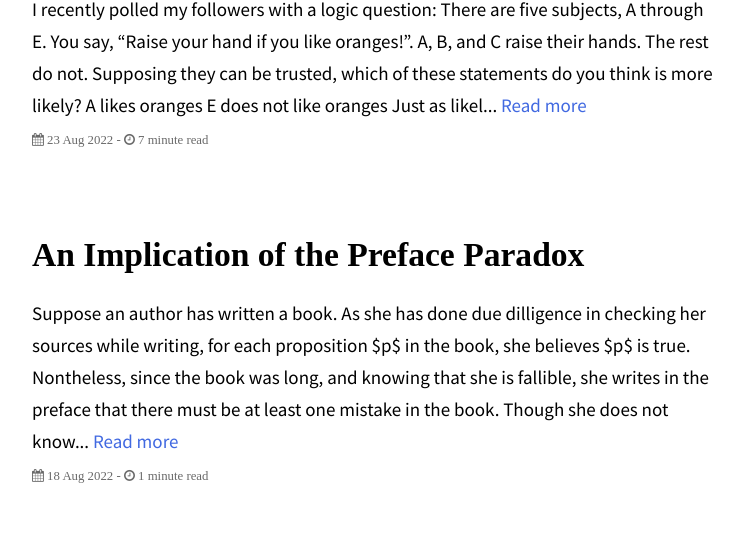
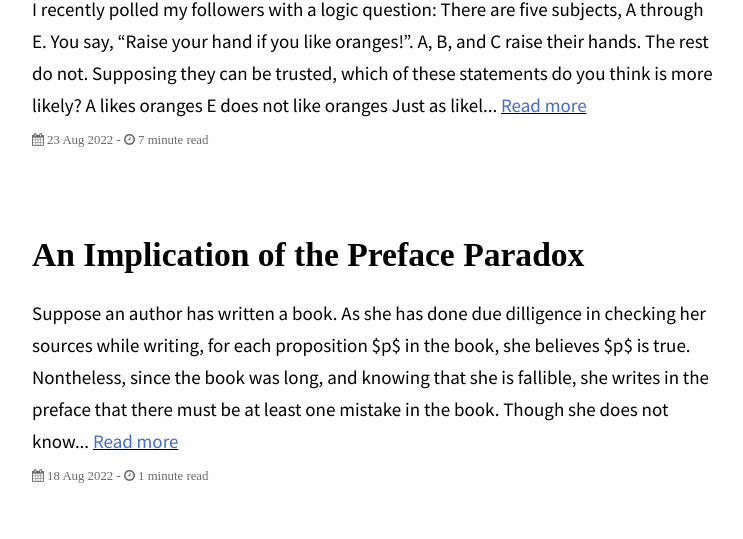
Before and after one commit to GWDZ-true/gwdz-site, a Jekyll site: the page built from index.html, in a window 1280 px wide. Shown: the part 813-1352 px from the top of the page, without its empty margins (263-1006 px from the left). Built offline with Jekyll 4.4.1, drawn with Linux system fonts in a browser that asks for light colours; some web fonts are replaced; the list of posts is cut into pages by our own code.

```diff
--- a/_layouts/home.html
+++ b/_layouts/home.html
@@ -39,7 +39,7 @@ Have fun exploring!
       </div>
     {% endif %}
     <p>
-      {{ post.content | strip_html | truncate: 350 }} <a href="{{ https://site.github.url }}{{ post.url }}">Read more</a>
+      {{ post.content | strip_html | truncate: 350 }} <u> <a href="{{ https://site.github.url }}{{ post.url }}">Read more</a> </u>
       <span class="post-date"><i class="fa fa-calendar" aria-hidden="true"></i> {{ post.date | date_to_string }} - <i class="fa fa-clock-o" aria-hidden="true"></i> {% include read-time.html %}</span>
     </p>
   </div>
```
